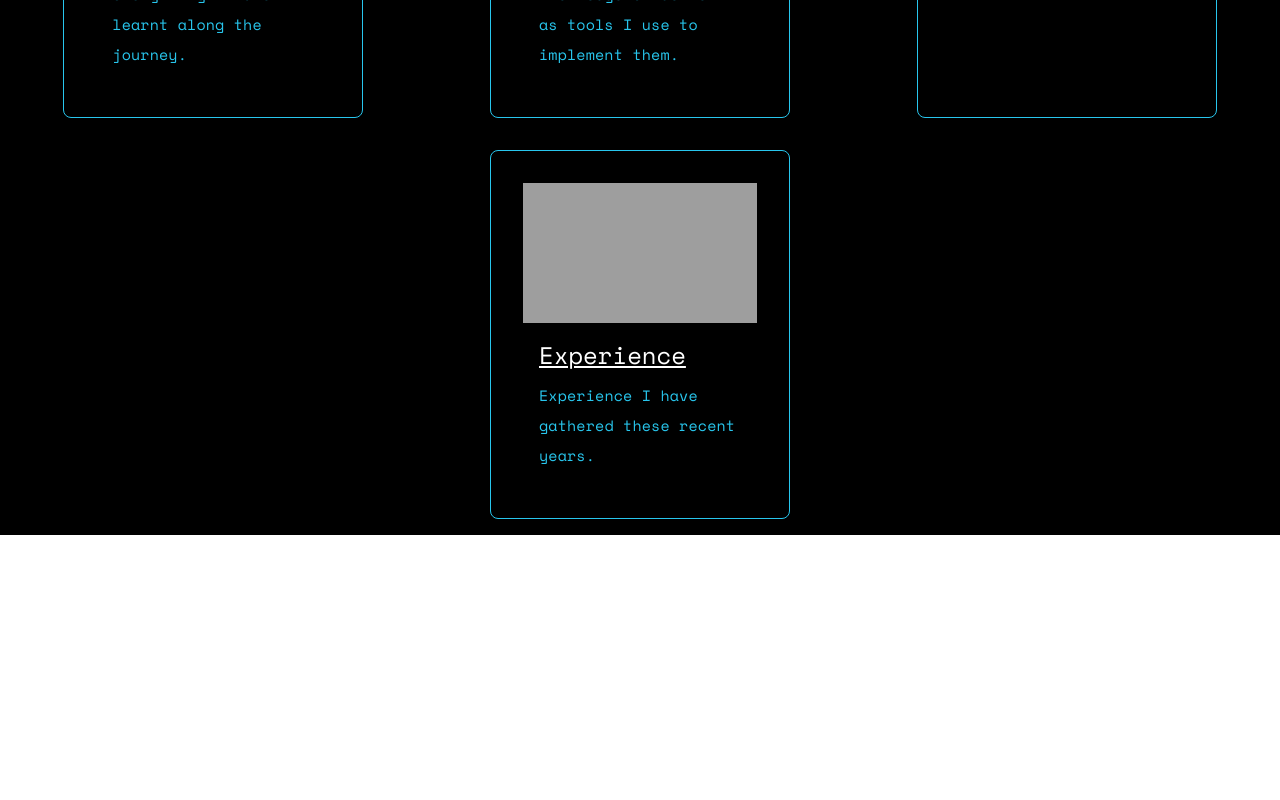
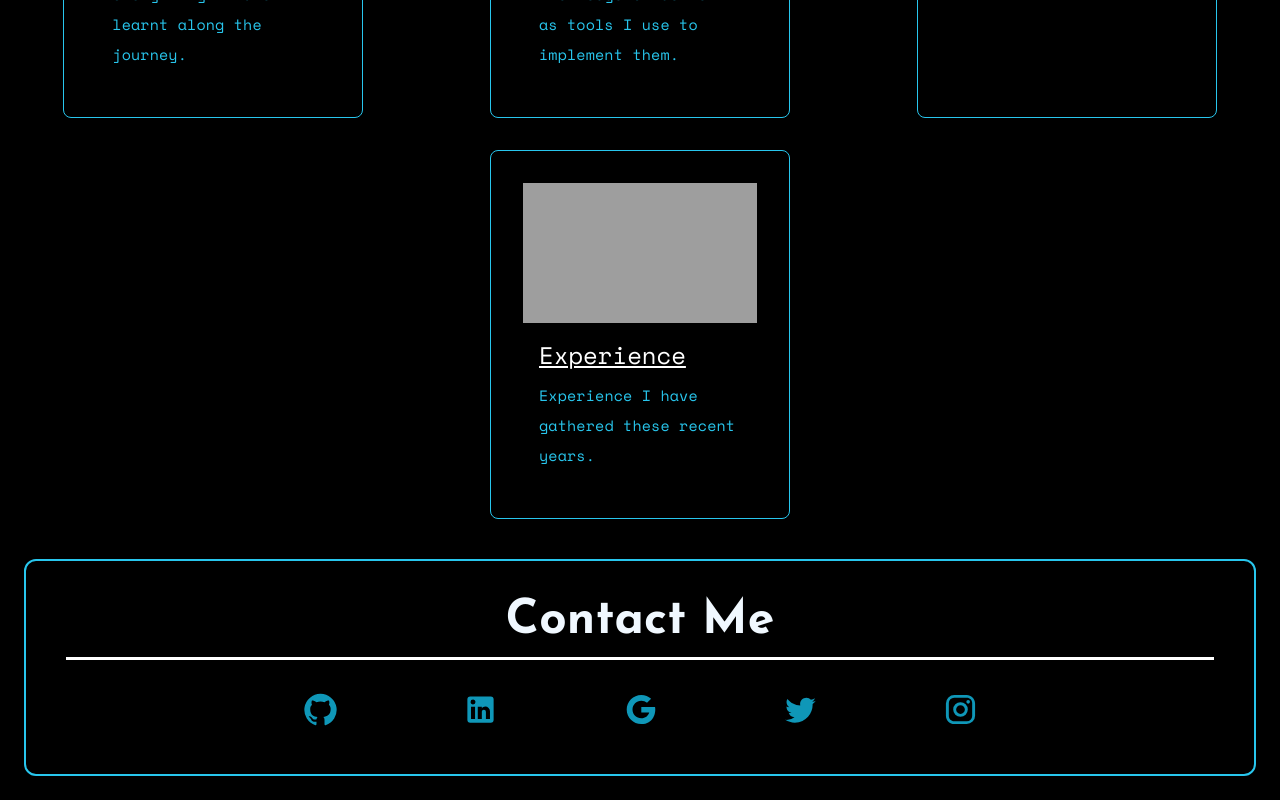
Before and after one commit to sosenkkk/Port-Folio, a React (Create React App) app: page / in a window 1280 px wide. Shown: the part 1746-2546 px from the top of the page. Before the commit the page ends 2281 px from the top, so only its background shows below. Built offline with nearby package versions, Linux system fonts and the light colour scheme; grey boxes are pictures that could not be loaded.

Commit message:
almost done footer

```diff
--- a/public/styles.css
+++ b/public/styles.css
@@ -5,12 +5,13 @@
     font-family: 'Space Grotesk', sans-serif;
 
 }
-
+html{
+    background-color: black;
+}
 body {
     margin: 0;
     -webkit-font-smoothing: antialiased;
     -moz-osx-font-smoothing: grayscale;
-    background-color: black;
 }
 div{
     background-color: black;
--- a/src/App.js
+++ b/src/App.js
@@ -1,11 +1,12 @@
 import "./App.css"
-import React, { useContext, useState } from "react";
+import React, {  useState } from "react";
 import ResponsiveAppBar from "./Components/NavBar";
 import FrontPageAnimation from "./Components/StartUpAnimation/FrontPageAnimation";
 import CardHolder from "./Components/Card/CardHolder";
 import Preloader from "./Components/PreLoader/Preloader";
 import AboutMe from "./Components/About Me/AboutMe";
 import CartProvider from "./Components/Store/CartProvider";
+import Footer from "./Components/Footer/Footer";
 function App() {
   const [preloader, setpreloader] = useState(true);
   setTimeout(() => {
@@ -23,6 +24,7 @@ function App() {
       <ResponsiveAppBar />
       <AboutMe />
       <CardHolder />
+      <Footer />
     </React.Fragment>}
   </CartProvider>
 }
--- a/src/Components/Footer/Footer.css
+++ b/src/Components/Footer/Footer.css
@@ -0,0 +1,46 @@
+.footer_mine{
+    display: flex;
+    align-items: center ;
+    justify-content: space-around;
+    flex-wrap: wrap;
+    max-width: 800px;
+    width: 95%;
+    margin: 2rem auto 1rem;
+}
+
+.footer{
+    background-color: black;
+    text-align: center;
+    color:aliceblue;
+    border-radius: 12px;
+    border:2px solid #28c6ed;
+    margin: 1.5rem;
+    padding: 1.5rem;
+    padding-top: 0.5rem;
+}
+.footer_title{
+    margin: 1rem;
+}
+.footer_title h2{
+    font-size: 3rem;
+    font-family: 'Josefin Sans', sans-serif;
+    color: aliceblue;
+    border-bottom: 3px solid White;
+}
+
+.footer_mine a{
+    text-decoration: none;
+    color: #0f97b8;
+
+}
+
+.footer_mine a:hover{
+    color: #2ed5ff;
+    animation: zoom 250ms linear forwards;
+}
+
+@keyframes zoom {
+    0%{transform: scale(1);}
+    75%{transform: scale(1.2);}
+    100%{transform: scale(1.1);}
+}
--- a/src/Components/Footer/Footer.js
+++ b/src/Components/Footer/Footer.js
@@ -0,0 +1,33 @@
+import "./Footer.css"
+import React from "react";
+import GoogleIcon from '@mui/icons-material/Google';
+import InstagramIcon from '@mui/icons-material/Instagram';
+import TwitterIcon from '@mui/icons-material/Twitter';
+import GitHubIcon from '@mui/icons-material/GitHub';
+import LinkedInIcon from '@mui/icons-material/LinkedIn';
+
+const Footer = () => {
+
+    return (
+        <React.Fragment>
+            <div style={{backgroundColor:"black"}} >
+                <div className="footer">
+                    <div className="footer_title">
+                        <h2>Contact Me</h2>
+                    </div>
+                    <div className="footer_mine" >
+                        <a target="_blank" rel="noopener noreferrer" href='https://github.com/sosenkkk' ><GitHubIcon fontSize="large" /></a>
+                        <a target="_blank" rel="noopener noreferrer" href="https://www.linkedin.com/in/shashank-raj-5bb2a11b6/"><LinkedInIcon fontSize="large"/></a>
+                        <a href="mailto:shashankraj3636@gmail.com" rel="noopener noreferrer" target="_blank" ><GoogleIcon fontSize="large"/></a>
+                        <a target="_blank" rel="noopener noreferrer" href='https://twitter.com/sosenkkk' ><TwitterIcon fontSize="large"/></a>
+                        <a target="_blank" rel="noopener noreferrer" href='https://www.instagram.com/sosenkkk/' ><InstagramIcon fontSize="large"/></a>
+                    </div>
+                </div>
+            </div>
+        </React.Fragment>
+    );
+
+};
+
+
+export default Footer;
```
